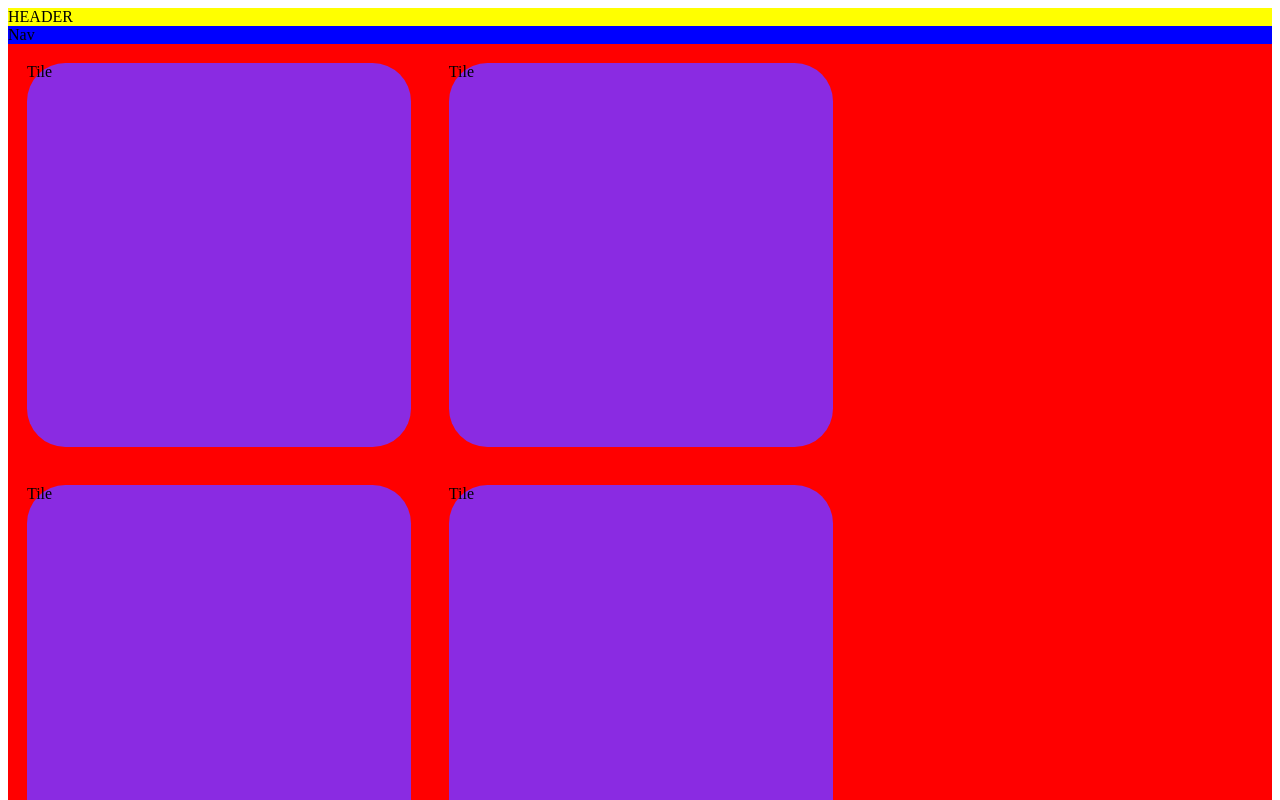
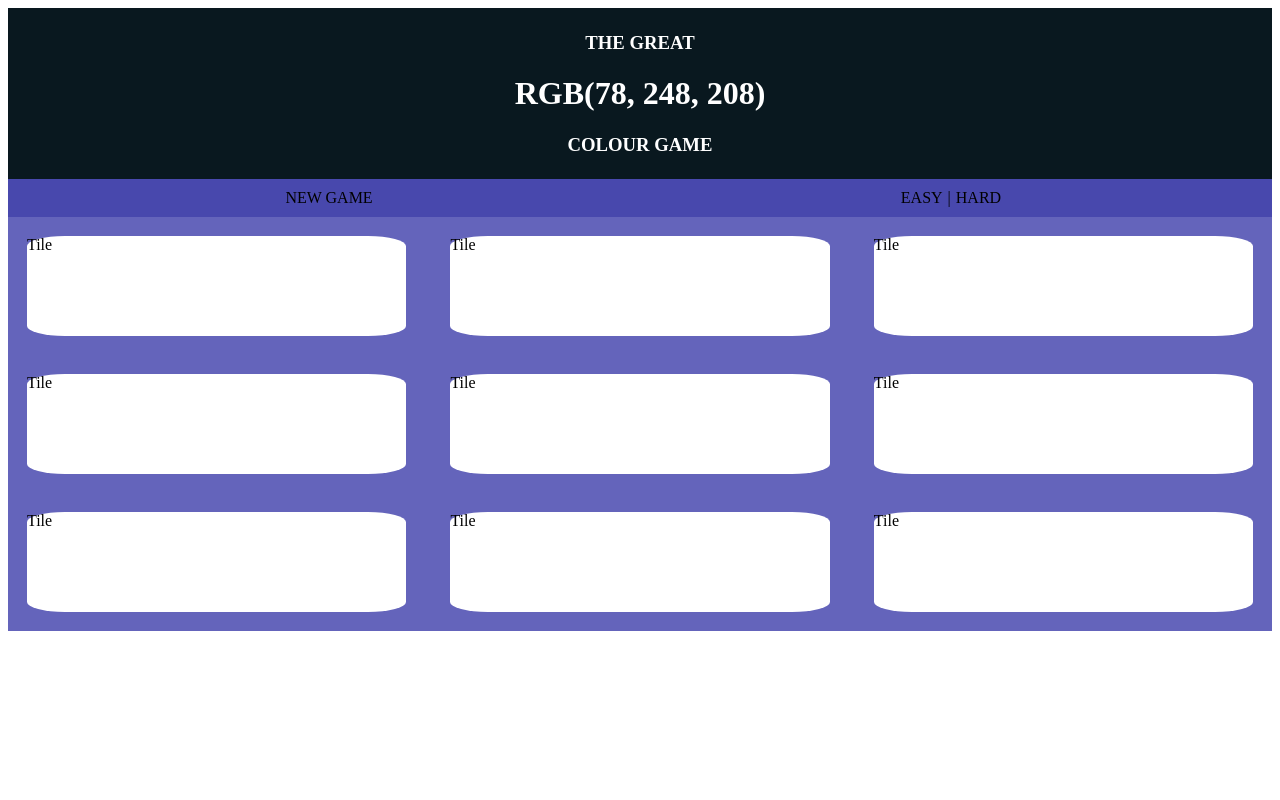
Before and after one commit to beattie19/colour-picker-game, a React (Create React App) app: page / in a window 1280 px wide. Shown: the top 800 px of the page. Built offline with nearby package versions, Linux system fonts and the light colour scheme.

Commit message:
customisable tile count

```diff
--- a/src/App.tsx
+++ b/src/App.tsx
@@ -3,12 +3,31 @@ import GameBody from './components/GameBody';
 import Header from './components/Header';
 import Nav from './components/Nav';
 
+const createRandomCssColourValue = () => Math.floor(Math.random() * 255);
+
+const generateRandomTileColour = () => {
+  return Array.from(Array(3), (_, i) => createRandomCssColourValue())
+}
+
+const generateGameTiles = (numberOfTiles = 3)  => {
+  const rgbColours = [];
+  for (let i=0; i < numberOfTiles; i++) {
+    rgbColours.push(generateRandomTileColour());
+  }
+  return rgbColours;
+}
+
 function App() {
+
+  const tileColours = generateGameTiles(9);
+  const randomIndex = Math.floor(Math.random() * 6);
+  const answer = tileColours[randomIndex];
+
   return (
     <div>
-      <Header/>
+      <Header titleColour={answer}/>
       <Nav/>
-      <GameBody/>
+      <GameBody tileColours={tileColours}/>
     </div>
   );
 }
--- a/src/components/GameBody.tsx
+++ b/src/components/GameBody.tsx
@@ -2,14 +2,16 @@ import React from 'react';
 import './styles.css';
 import Tile from './Tile';
 
-const GameBody: React.FC = () => {
+type GameBodyProps = {
+    tileColours: number[][];
+}
+const GameBody: React.FC<GameBodyProps> = ({tileColours}) => {
 
-    const colours = [1,2,3,4,5,6];
     return(
         <>
             <div className="gamebody">
-                {colours.map((colour) => {
-                return  <Tile key={colour}>Colour</Tile>
+                {tileColours.map((colour) => {
+                return  <Tile key={Math.random()}>Colour</Tile>
                 })}
             </div>
         </>
--- a/src/components/Header.tsx
+++ b/src/components/Header.tsx
@@ -1,10 +1,19 @@
 import React from 'react';
 import './styles.css';
 
-const Header: React.FC = () => {
+type HeaderProps = {
+    titleColour: number[];
+}
 
+const Header: React.FC<HeaderProps> = ({titleColour}) => {
+
+    const formattedColours = `${titleColour[0]}, ${titleColour[1]}, ${titleColour[2]}`
     return(
-        <div className="header">HEADER</div>
+        <div className="header">
+            <h3>THE GREAT</h3>
+            <h1>RGB({formattedColours})</h1>
+            <h3>COLOUR GAME</h3>
+        </div>
     )
 }
 
--- a/src/components/Nav.tsx
+++ b/src/components/Nav.tsx
@@ -1,10 +1,18 @@
 import React from 'react';
-import './styles.css';
 
 const Nav: React.FC = () => {
 
     return(
-        <div className="nav">Nav</div>
+        <div className="nav">
+            <div className="nav-section">
+                <div className="new-game">NEW GAME</div>
+            </div>
+            <div className="nav-section">
+                <div className="easy">EASY</div>
+                <span className="spacer"> | </span>
+                <div className="hard">HARD</div>
+            </div>
+        </div>
     )
 }
 
--- a/src/components/styles.css
+++ b/src/components/styles.css
@@ -1,23 +1,41 @@
 .gamebody {
-    background-color: red;
+    background-color: rgb(100, 100, 187);
     display: flex;
     flex-direction: row;
     flex-wrap: wrap;
+    justify-content: space-between;
+    margin: auto;
 }
 
 .nav {
-    background-color: blue;
+    background-color: rgb(72, 72, 173);
+    padding: 10px;
+    display: flex;
+    justify-content: center;
+}
+
+.nav-section {
+    width: 50%;
+    text-align: center;
+    display: flex;
+    justify-content: center;
 }
 
 .header {
-    background-color: yellow;
+    text-align: center;
+    color: white;
+    background-color: rgb(9, 24, 31);
+    padding: 5px;
 }
 
 .tile {
-    background-color: blueviolet;
-    height: auto;
+    background-color: white;
+    height: 100px;
     margin: 1.5%;
+    width: 30%;
     border-radius: 10%;
-    width: 30vw;
-    height: 30vw;
 }
+
+.spacer {
+    padding: 0 5px;
+}
```
